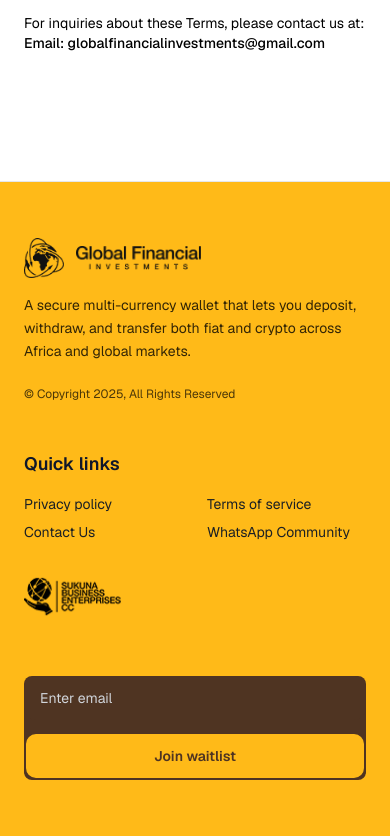
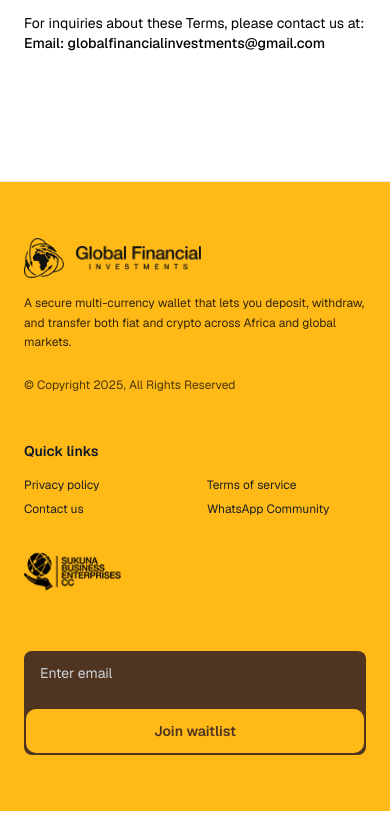
Before and after one commit to kkedarr/gfi-landing-page, a React (Vite) app: page /terms in a window 390 px wide. Shown: the part 2275-3111 px from the top of the page. After the commit the page ends 3086 px from the top, so only its background shows below. Built offline with nearby package versions, Linux system fonts and the light colour scheme.

Commit message:
email and whatsapp link added to the footer, fixed text size consistency in mobile view

```diff
--- a/src/components/Features.jsx
+++ b/src/components/Features.jsx
@@ -52,7 +52,7 @@ const Feature = () => {
             FEATURES
           </p>
 
-          <h2 className="text-2xl sm:text-3xl md:text-4xl font-semibold mb-2 tracking-tighter">
+          <h2 className="text-2xl md:text-4xl font-semibold mb-2 tracking-tighter">
             What you can do with the app.
           </h2>
 
--- a/src/components/Footer.jsx
+++ b/src/components/Footer.jsx
@@ -61,11 +61,11 @@ const Footer = () => {
             </div>
           </Link>
 
-          <p className="text-sm text-black/80 leading-relaxed mb-6 max-w-sm">
+          <p className="text-xs md:text-base text-black/80 leading-relaxed mb-6 max-w-sm">
             A secure multi-currency wallet that lets you deposit, withdraw, and transfer both fiat and crypto across Africa and global markets.
           </p>
 
-          <p className="text-xs text-black/70">
+          <p className="text-xs md:text-base text-black/70">
             © Copyright 2025, All Rights Reserved
           </p>
         </motion.div>
@@ -78,30 +78,45 @@ const Footer = () => {
           viewport={{ once: true }}
           transition={{ delay: 0.3, duration: 0.6 }}
         >
-          <h4 className="font-semibold mb-2 text-lg md:text-base">Quick links</h4>
+          <h4 className="font-semibold mb-2 text-sm md:text-base">Quick links</h4>
 
-          <div className="grid grid-cols-2 sm:grid-cols-1 gap-x-6 gap-y-2 w-full">
+          <div className="grid grid-cols-2 sm:grid-cols-1 gap-x-6 gap-y-2 w-full text-xs md:text-base">
             <Link
               to="/privacy"
-              className="text-[#1C2024] hover:underline hover:translate-x-1 transition-transform duration-200"
+              className="text-[#1C2024] hover:text-[#1C2024] hover:underline hover:translate-x-1 transition-transform duration-200"
             >
               Privacy policy
             </Link>
             <Link
               to="/terms"
-              className="text-[#1C2024] hover:underline hover:translate-x-1 transition-transform duration-200"
+              className="text-[#1C2024] hover:text-[#1C2024] hover:underline hover:translate-x-1 transition-transform duration-200"
             >
               Terms of service
             </Link>
+
+            {/* Email and Phone */}
             <a
-              href="#"
-              className="text-[#1C2024] hover:underline hover:translate-x-1 transition-transform duration-200"
+              href="mailto:dausabstephanie3@gmail.com?subject=Greetings%20to%20GFI&body=Hello,%20I%20would%20like%20to..."
+              target="_blank"
+              rel="noopener noreferrer"
+              className="text-[#1C2024] hover:text-[#1C2024] hover:underline hover:translate-x-1 transition-transform duration-200"
             >
-              Contact Us
+              Contact us
             </a>
+
+            {/* COMMENTED OUT FOR THE MEAN TIME
             <a
-              href="#"
-              className="text-[#1C2024] hover:underline hover:translate-x-1 transition-transform duration-200"
+              href="tel:+264 81xxxxxxxx"
+              className="text-[#1C2024] hover:text-[#1C2024] hover:underline hover:translate-x-1 transition-transform duration-200"
+            >
+              +264 8xxxxxxxxxxx
+            </a>
+            */}
+
+            <a
+              href="https://chat.whatsapp.com/HjsKmLrb3bA9Y9zevC0HeT"
+              target="_blank"
+              className="text-[#1C2024] hover:text-[#1C2024] hover:underline hover:translate-x-1 transition-transform duration-200"
             >
               WhatsApp Community
             </a>
@@ -115,6 +130,7 @@ const Footer = () => {
             transition={{ type: "spring", stiffness: 120 }}
           />
         </motion.div>
+
 
         {/* Right section */}
         <motion.div
@@ -130,6 +146,7 @@ const Footer = () => {
             >
               <input
                 type="email"
+                name="newsletter subscription"
                 placeholder="Enter email"
                 value={email}
                 onChange={(e) => setEmail(e.target.value)}
--- a/src/components/ForEveryone.jsx
+++ b/src/components/ForEveryone.jsx
@@ -67,10 +67,10 @@ const UsersSection = () => {
           <p className="text-[#AB6400] font-medium text-sm tracking-wide uppercase">
             Who Can Use Glovest
           </p>
-          <h2 className="text-3xl md:text-4xl font-semibold text-[#1C2024] mt-2 tracking-tighter">
+          <h2 className="text-2xl md:text-4xl font-semibold text-[#1C2024] mt-2 tracking-tighter">
             Built for Everyone in the Global Financial Network
           </h2>
-          <p className="text-gray-500 mt-4 max-w-2xl text-md text-[#838383]">
+          <p className="text-gray-500 mt-4 max-w-2xl text-sm md:text-base text-[#838383]">
             Whether you’re sending money home, managing international payments,
             or growing your assets — Glovest makes cross-border finance simple,
             fast, and secure.
@@ -91,11 +91,11 @@ const UsersSection = () => {
               />
 
               <div className="px-5 py-5">
-                <span className="inline-block bg-black/5 text-xs px-3 py-1 rounded-full font-medium text-gray-700 mb-3">
+                <span className="inline-block bg-black/5 text-sm px-3 py-1 rounded-full font-medium text-gray-700 mb-3">
                   {slide.label}
                 </span>
 
-                <p className="text-sm text-gray-700 leading-relaxed">
+                <p className="text-xs text-gray-700 leading-relaxed">
                   {slide.description}
                 </p>
               </div>
--- a/src/components/GettingStarted.jsx
+++ b/src/components/GettingStarted.jsx
@@ -18,7 +18,7 @@ const GettingStarted = () => {
         viewport={{ once: true }}
         className="max-w-6xl mx-auto text-center mb-12"
       >
-        <h2 className="text-3xl md:text-4xl font-semibold tracking-tighter">
+        <h2 className="text-2xl md:text-4xl font-semibold tracking-tighter">
           Get Started in 3 Easy Steps
         </h2>
         <p className="text-gray-500 text-sm mt-2">
--- a/src/components/Hero.jsx
+++ b/src/components/Hero.jsx
@@ -83,6 +83,7 @@ const Hero = () => {
           >
             <input
               type="email"
+              name="newsletter subscription"
               placeholder="Enter email"
               value={email}
               onChange={(e) => setEmail(e.target.value)}
--- a/src/components/Reviews.jsx
+++ b/src/components/Reviews.jsx
@@ -60,10 +60,10 @@ const Reviews = () => {
         <p className="text-sm font-medium text-[#AB6400] uppercase tracking-wide mb-2">
           Testimonials
         </p>
-        <h2 className="text-3xl md:text-4xl font-bold mb-2 tracking-tighter">
+        <h2 className="text-2xl md:text-4xl font-semibold mb-2 tracking-tighter">
           Customer Reviews
         </h2>
-        <p className="text-gray-500">Hear what our users are saying</p>
+        <p className="text-sm md:text-base text-gray-500">Hear what our users are saying</p>
       </motion.div>
 
       {/* Reviews Grid */}
@@ -90,7 +90,7 @@ const Reviews = () => {
             transition={{ duration: 0.6, ease: "easeOut" }}
             className="bg-[#F9F9F9] rounded-2xl p-8 flex flex-col justify-between min-h-[250px] shadow-sm hover:shadow-md transition-shadow duration-200"
           >
-            <p className="text-[#5E5E5E] text-[15px] leading-relaxed mb-6">
+            <p className="text-[#5E5E5E] text-sm md:text-base leading-relaxed mb-6">
               “{review.text}”
             </p>
             <div className="flex items-center justify-between">
--- a/src/components/Waitlist.jsx
+++ b/src/components/Waitlist.jsx
@@ -55,7 +55,7 @@ const JoinWaitlist = () => {
           Join the waitlist today
         </h2>
 
-        <p className="text-gray-300 mb-6 text-sm sm:text-base max-w-md mx-auto md:mx-0">
+        <p className="text-gray-300 mb-6 text-sm md:text-base max-w-md mx-auto md:mx-0">
           You’ll be the first to know when we launch, get access to beta testing,
           and enjoy free transactions.
         </p>
@@ -67,6 +67,7 @@ const JoinWaitlist = () => {
           mx-auto md:mx-0 transition-transform duration-300 hover:scale-[1.02]">
             <input
               type="email"
+              name="newsletter subscription"
               placeholder="Enter email"
               value={email}
               onChange={(e) => setEmail(e.target.value)}
```
Also changed, not shown: src/components/Introduction.jsx (+21 -10 lines).
